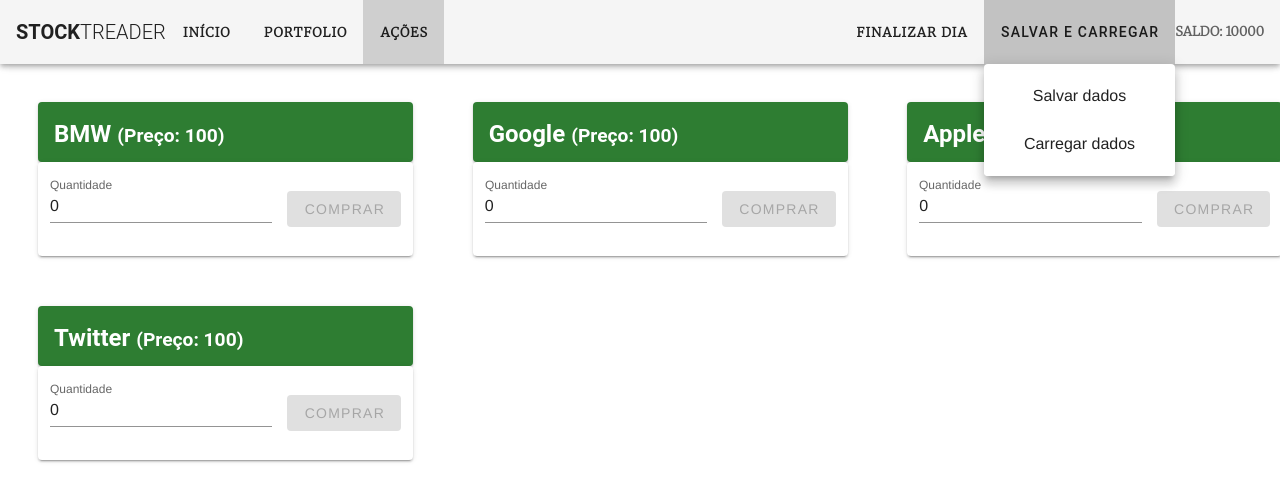
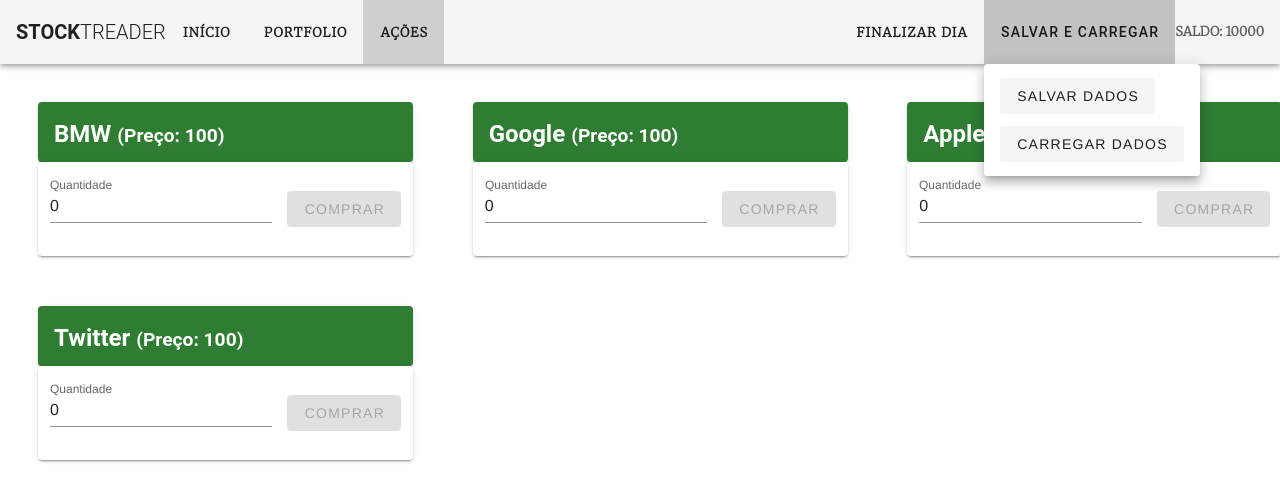
Before and after one commit to fco-wesley-almeida/Stock-trader, a Vue app: page /stocks in a window 1280 px wide. Both pictures are taken after a click on the button "SALVAR E CARREGAR". Shown: the top 502 px of the page. Built offline with nearby package versions, Linux system fonts and the light colour scheme.

Commit message:
Firebase configurado.

```diff
--- a/package.json
+++ b/package.json
@@ -8,6 +8,7 @@
     "lint": "vue-cli-service lint"
   },
   "dependencies": {
+    "axios": "^0.19.2",
     "bootstrap-vue": "^2.11.0",
     "core-js": "^3.6.4",
     "vue": "^2.6.11",
--- a/src/App.vue
+++ b/src/App.vue
@@ -14,6 +14,7 @@
   components: { Header },
 
   created () {
+  // https://console.firebase.google.com/u/0/project/stock-trader-e1723/database
   }
 }
 </script>
--- a/src/components/widgets/Card.vue
+++ b/src/components/widgets/Card.vue
@@ -96,7 +96,7 @@
     },
 
     totalPrice () {
-      console.log(this.product)
+      // console.log(this.product)
       const totalPrice = this.quantity * this.product.price
       return totalPrice
     },
--- a/src/components/widgets/Header/header-components/Menu.vue
+++ b/src/components/widgets/Header/header-components/Menu.vue
@@ -5,17 +5,97 @@
     </template>
 
     <v-list>
-      <v-list-item v-for="(item, index) in items" :key="index" @click="console.log(item)">
+      <!-- <v-list-item v-for="(item, index) in items" :key="index" @click="console.log(item)">
         <v-list-item-title>{{ item.title }}</v-list-item-title>
+      </v-list-item>-->
+      <v-list-item>
+        <v-btn depressed class="buttons-label" @click="save">Salvar dados</v-btn>
+      </v-list-item>
+
+      <v-list-item>
+        <v-btn depressed class="buttons-label" @click="load">Carregar dados</v-btn>
       </v-list-item>
     </v-list>
   </v-menu>
 </template>
 
 <script>
+import { mapGetters, mapActions } from 'vuex'
+// import { mapActions } from 'vuex'
+
 export default {
   data () {
-    return { items: [{ title: 'Salvar dados' }, { title: 'Carregar dados' }] }
+    return {
+      items: [{ title: 'Salvar dados' }, { title: 'Carregar dados' }],
+      on: true,
+      sucess: method => alert(`Dados ${method === 'save' ? 'salvos' : 'carregados'} com sucesso!`),
+      errorMessage: e => console.log(e),
+      url: obj => `${this.$http.baseURL}/${obj}.json`,
+
+      sendToFirebase: function (vm, url, sucess, errorMessage, objTarget, objToSend) {
+        vm.$http
+          .put(url(objTarget), objToSend)
+          .then(sucess('save'))
+          .catch(errorMessage)
+      },
+
+      getDataFromFirebase: function (vm, url, objSource, f) {
+        vm.$http.get(url(objSource)).then(function (ans) {
+          try {
+            f(vm, ans)
+          } catch (error) {
+            vm.errorMessage(error)
+          }
+        })
+      },
+
+      requestData: [
+        {
+          objSource: 'stocks',
+          functionLoad: function (vm, ans) {
+            vm.updateProducts(ans.data)
+            vm.sucess('load')
+          }
+        },
+
+        {
+          objSource: 'sale',
+          functionLoad: function (vm, ans) {
+            vm.$store.state.User.sale = ans.data
+          }
+        }
+      ]
+
+    }
+  },
+
+  computed: {
+    ...mapGetters('Stocks', { products: 'getProducts' })
+  },
+
+  methods: {
+    ...mapActions('Stocks', ['updateProducts']),
+
+    save () {
+      console.log('save')
+      const products = this.products
+      const sale = this.$store.state.User.sale
+      const url = this.url
+      const sucess = this.sucess
+      const errorMessage = this.errorMessage
+      const sendToFirebase = this.sendToFirebase
+      sendToFirebase(this, url, () => '', errorMessage, 'stocks', products)
+      sendToFirebase(this, url, sucess, errorMessage, 'sale', sale)
+    },
+
+    load () {
+      const url = this.url
+      const getDataFromFirebase = this.getDataFromFirebase
+      const requestData = this.requestData
+      for (var i in requestData) {
+        getDataFromFirebase(this, url, requestData[i].objSource, requestData[i].functionLoad)
+      }
+    }
   }
 }
 </script>
--- a/src/components/widgets/Header/header-components/MoveDataOptions.vue
+++ b/src/components/widgets/Header/header-components/MoveDataOptions.vue
@@ -50,7 +50,7 @@
         product = products[i]
         request.product.name = product.name
         request.product.price = randomPrice(product.price)
-        console.log(request)
+        // console.log(request)
         this.updateAttribute(request)
       }
     }
--- a/src/main.js
+++ b/src/main.js
@@ -3,6 +3,7 @@
 import App from './App.vue'
 import router from './router'
 import store from './store'
+import './plugins/axios'
 
 Vue.config.productionTip = false
 
--- /dev/null
+++ b/src/plugins/axios.js
@@ -0,0 +1,42 @@
+import Vue from 'vue'
+import axios from 'axios'
+
+axios.defaults.baseURL = 'https://stock-trader-6f66b.firebaseio.com/'
+// axios.defaults.headers.common['Authorization'] = 'abc123'
+// axios.defaults.headers.get['Accepts'] = 'application/json'
+
+Vue.use({
+  install (Vue) {
+    Vue.prototype.$http = axios
+  }
+})
+
+// Vue.use({
+//     install(Vue) {
+//         // Vue.prototype.$http = axios
+//         Vue.prototype.$http = axios.create({
+//             baseURL: 'https://curso-vue-e7de3.firebaseio.com/',
+//             headers: {
+//                 "Authorization": "abc123"
+//             }
+//         })
+
+//         Vue.prototype.$http.interceptors.request.use(config => {
+//             console.log(config.method)
+//             // if(config.method == 'post') {
+//             //     config.method = 'put'
+//             // }
+//             return config
+//         }, error => Promise.reject(error))
+
+//         Vue.prototype.$http.interceptors.response.use(res => {
+//             // const array = []
+//             // for(let chave in res.data) {
+//             //     array.push({ id: chave, ...res.data[chave] })
+//             // }
+
+//             // res.data = array
+//             return res
+//         }, error => Promise.reject(error))
+//     }
+// })
--- a/src/store/modules/Stocks.js
+++ b/src/store/modules/Stocks.js
@@ -17,19 +17,23 @@
 
   mutations: {
     setAttribute (state, request) {
-      console.log('setAttribute')
-      console.log(request)
+      // console.log('setAttribute')
+      // console.log(request)
       const pName = request.product.name
       const updateProduct = request.updateProduct
-      console.log(pName)
-      console.log(updateProduct)
+      // console.log(pName)
+      // console.log(updateProduct)
       state.products = state.products.map(p => p.name === pName ? updateProduct(p, request) : p)
+    },
+
+    setProducts (state, request) {
+      state.products = request
     }
   },
 
   actions: {
     updateAttribute ({ commit }, request) {
-      console.log('updateAttribute')
+      // console.log('updateAttribute')
       const operation = request.operation
 
       switch (operation) {
@@ -49,9 +53,9 @@
         const attribute = request.attribute
         const reqNewAttributeValue = request.product[attribute]
 
-        console.log(reqOperation)
-        console.log(attribute)
-        console.log(reqNewAttributeValue)
+        // console.log(reqOperation)
+        // console.log(attribute)
+        // console.log(reqNewAttributeValue)
 
         if (reqOperation) {
           product[attribute] += (reqOperation * reqNewAttributeValue)
@@ -62,6 +66,10 @@
       }
 
       commit('setAttribute', request)
+    },
+
+    updateProducts ({ commit }, products) {
+      commit('setProducts', products)
     }
   }
 }
```
Also changed, not shown: 1 other file (tests, documents, lock files or other folders).
